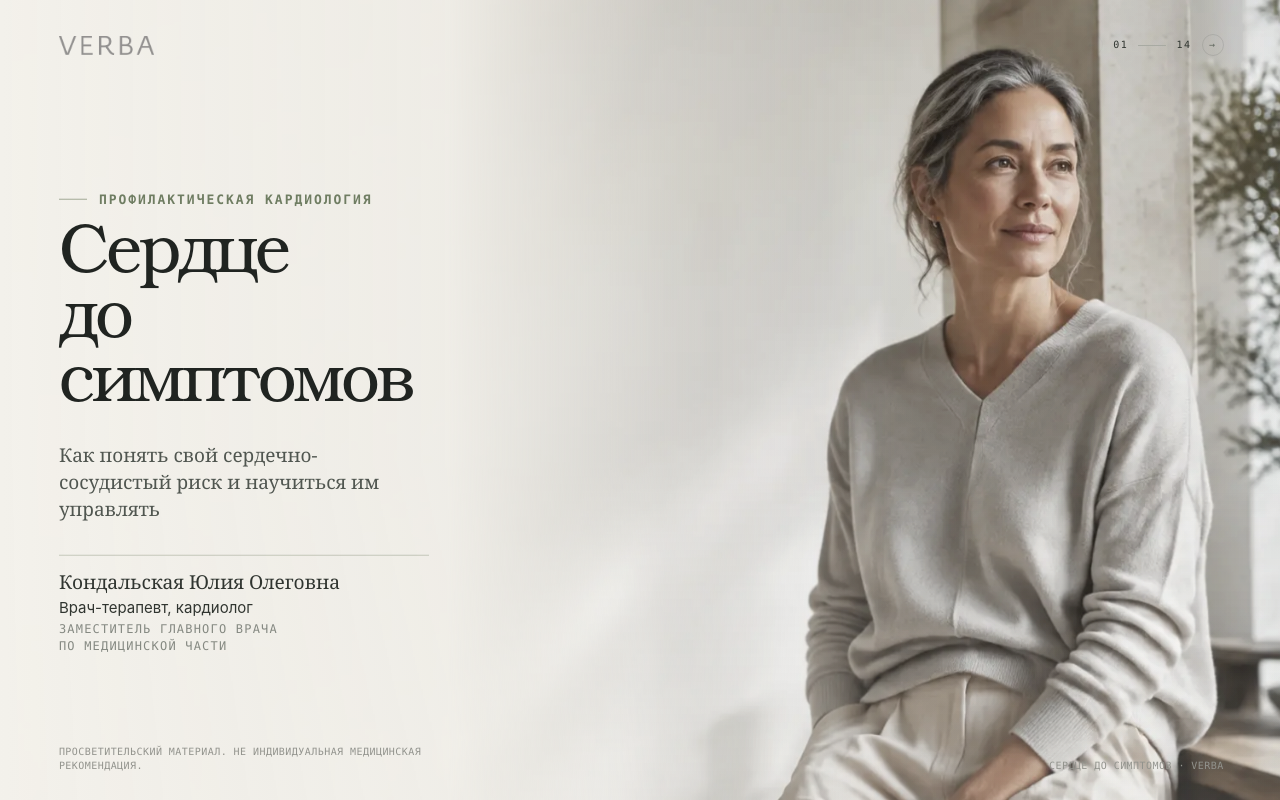
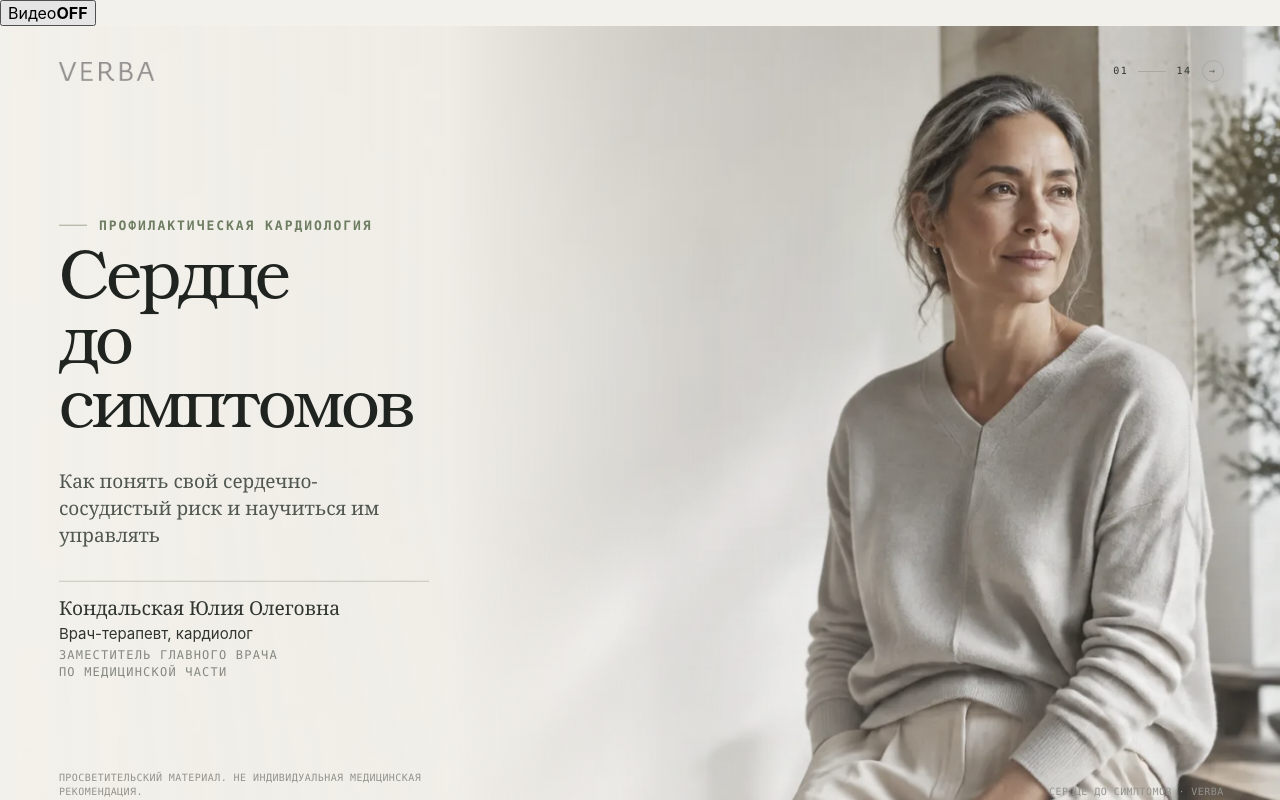
Before and after one commit to stepanMiller/verba-heart-lab, a Next.js app: page / in a window 1280 px wide. Built offline with nearby package versions, Linux system fonts and the light colour scheme.

Commit message:
feat(v2): make intro video opt-in with OFF/ON toggle

```diff
--- a/app/intro-film.tsx
+++ b/app/intro-film.tsx
@@ -4,20 +4,22 @@ import { useEffect, useRef, useState } from "react";
 
 const PRIMARY_FILM_URL = "https://verba-heart.website.yandexcloud.net/media/VERBA-Heart-Review-v05.mp4?v=20260913-2";
 const FALLBACK_FILM_URL = "https://verba-heart.website.yandexcloud.net/media/VERBA-Heart-Review-v02.mp4";
-const SESSION_KEY = "verba-heart-intro-seen-v05-2";
 
 export default function IntroFilm() {
   const videoRef = useRef<HTMLVideoElement>(null);
+  const [enabled, setEnabled] = useState(false);
   const [visible, setVisible] = useState(false);
   const [leaving, setLeaving] = useState(false);
   const [filmUrl, setFilmUrl] = useState(PRIMARY_FILM_URL);
 
   useEffect(() => {
     const params = new URLSearchParams(window.location.search);
-    const forced = params.get("intro") === "1";
-    const alreadySeen = window.sessionStorage.getItem(SESSION_KEY) === "1";
+    const forced = params.get("intro") === "1" || params.get("video") === "on";
 
-    if (forced || !alreadySeen) setVisible(true);
+    if (forced) {
+      setEnabled(true);
+      setVisible(true);
+    }
   }, []);
 
   useEffect(() => {
@@ -25,14 +27,36 @@ export default function IntroFilm() {
     const video = videoRef.current;
     if (!video) return;
 
+    video.currentTime = 0;
     const attempt = video.play();
     if (attempt) attempt.catch(() => undefined);
   }, [visible, filmUrl]);
 
+  function startIntro() {
+    setFilmUrl(PRIMARY_FILM_URL);
+    setLeaving(false);
+    setEnabled(true);
+    setVisible(true);
+  }
+
   function closeIntro() {
-    window.sessionStorage.setItem(SESSION_KEY, "1");
+    const video = videoRef.current;
+    if (video) video.pause();
+
+    setEnabled(false);
     setLeaving(true);
-    window.setTimeout(() => setVisible(false), 620);
+    window.setTimeout(() => {
+      setVisible(false);
+      setLeaving(false);
+    }, 620);
+  }
+
+  function toggleIntro() {
+    if (enabled || visible) {
+      closeIntro();
+      return;
+    }
+    startIntro();
   }
 
   function handleFilmError() {
@@ -43,9 +67,21 @@ export default function IntroFilm() {
     closeIntro();
   }
 
-  if (!visible) return null;
+  return (
+    <>
+      <button
+        className={`intro-film-toggle ${enabled ? "is-on" : "is-off"}`}
+        type="button"
+        aria-pressed={enabled}
+        aria-label={enabled ? "Выключить вступительное видео" : "Включить вступительное видео"}
+        onClick={toggleIntro}
+      >
+        <span className="intro-film-toggle-dot" aria-hidden="true" />
+        <span>Видео</span>
+        <strong>{enabled ? "ON" : "OFF"}</strong>
+      </button>
 
-  return (
+      {visible ? (
         <div className={`intro-film-overlay ${leaving ? "is-leaving" : ""}`} role="dialog" aria-label="Вступительный ролик VERBA">
           <video
             ref={videoRef}
@@ -65,5 +101,7 @@ export default function IntroFilm() {
 
           <div className="intro-film-progress" aria-hidden="true" />
         </div>
+      ) : null}
+    </>
   );
 }
```
Lines whose indentation alone changed are shown as unchanged.
